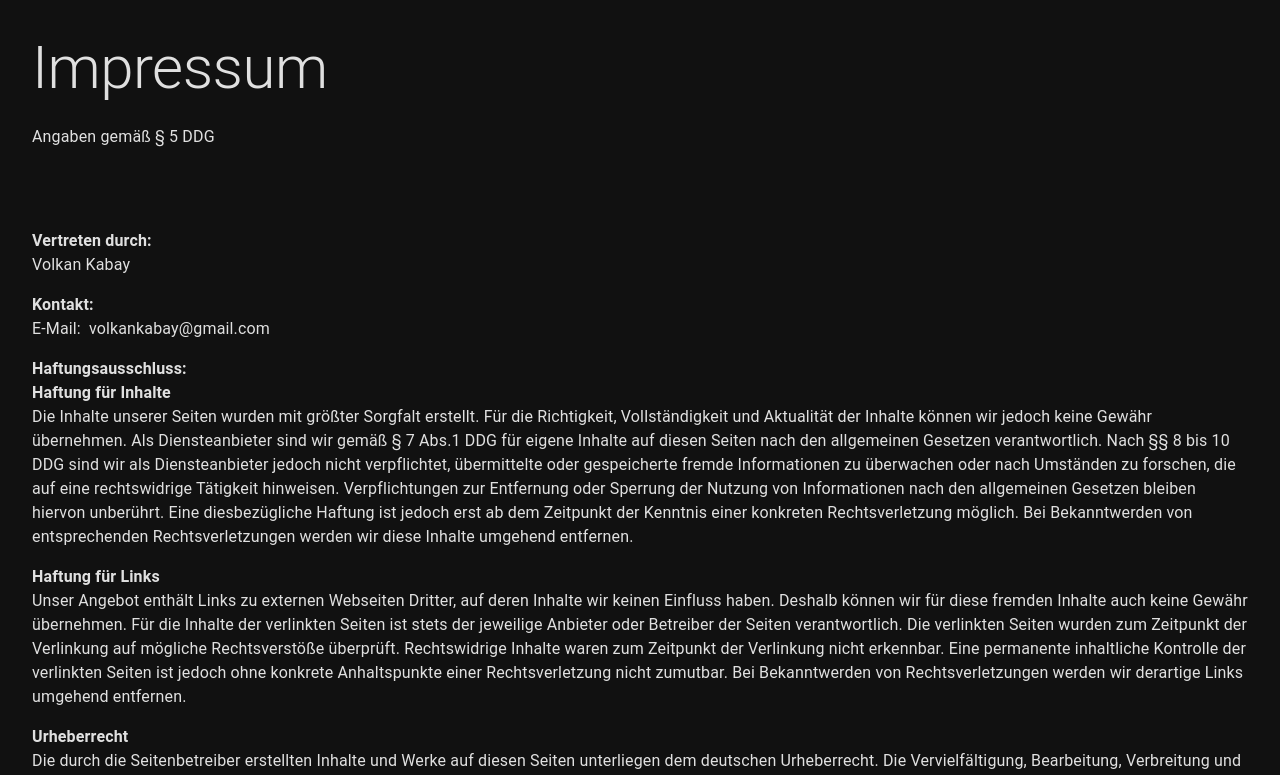
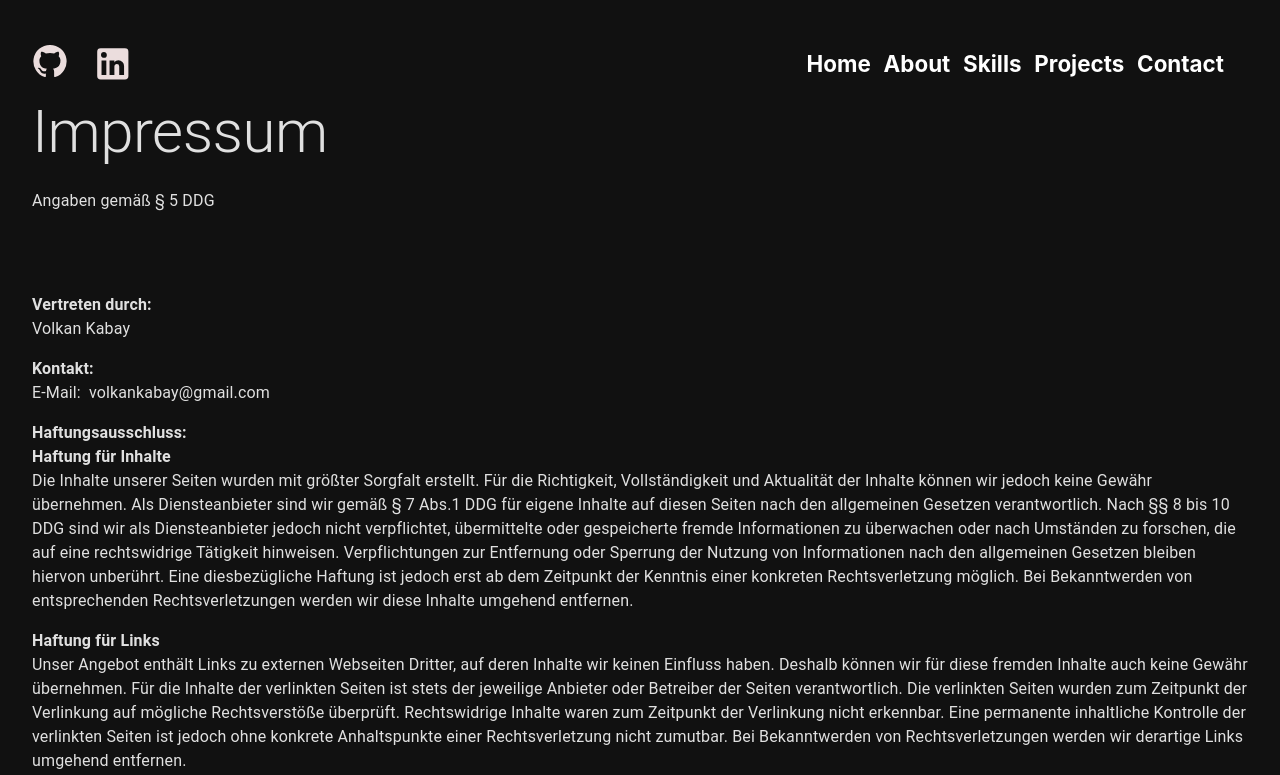
Before and after one commit to VolkanKabay/React-Portfolio, a React (Vite) app: page /impressum in a window 1280 px wide. Shown: the top 775 px of the page. Built offline with nearby package versions, Linux system fonts and the light colour scheme; no server answers; the database is empty.

Commit message:
navbar add

```diff
--- a/src/Disclaimer.tsx
+++ b/src/Disclaimer.tsx
@@ -1,8 +1,10 @@
 import { Box, Typography, Link } from "@mui/material";
+import NavigationBar from "./NavigationBar";
 
 const Disclaimer = () => {
   return (
     <Box className="impressum" p={3}>
+      <NavigationBar />
       <Typography variant="h2" gutterBottom>
         Impressum
       </Typography>
```
